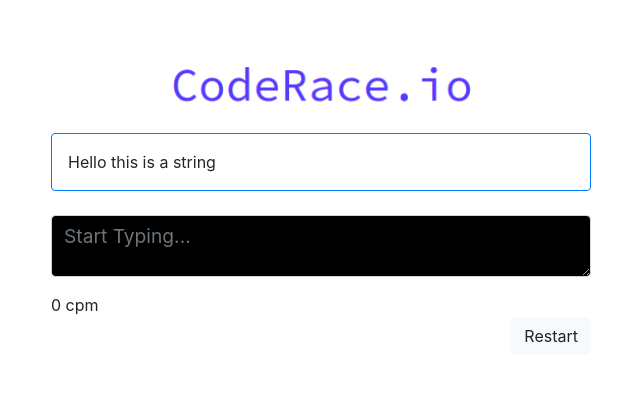
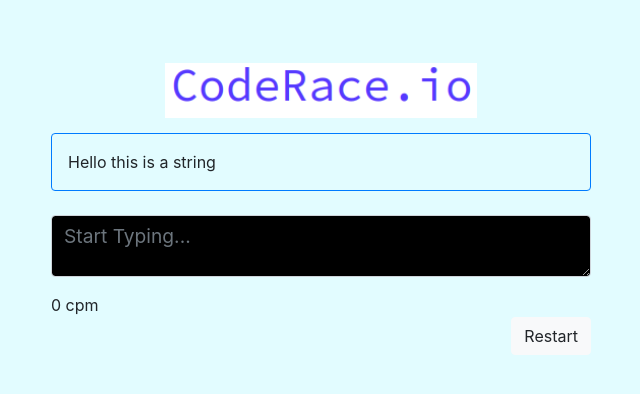
Before and after one commit to jadenpadua/CodeRace.io, a React (Create React App) app in the folder client/: page / in a window 1280 px wide. Shown: the top 394 px of the page, without its empty margins (319-959 px from the left). Built offline with nearby package versions, Linux system fonts and the light colour scheme.

Commit message:
changed background color

```diff
--- a/client/src/styles/index.css
+++ b/client/src/styles/index.css
@@ -16,3 +16,7 @@
     -webkit-border-radius: 200px 200px 200px 200px;
     border: 0px solid #000000;
   }
+
+body {
+  background-color: #e2fcff;
+}
```
